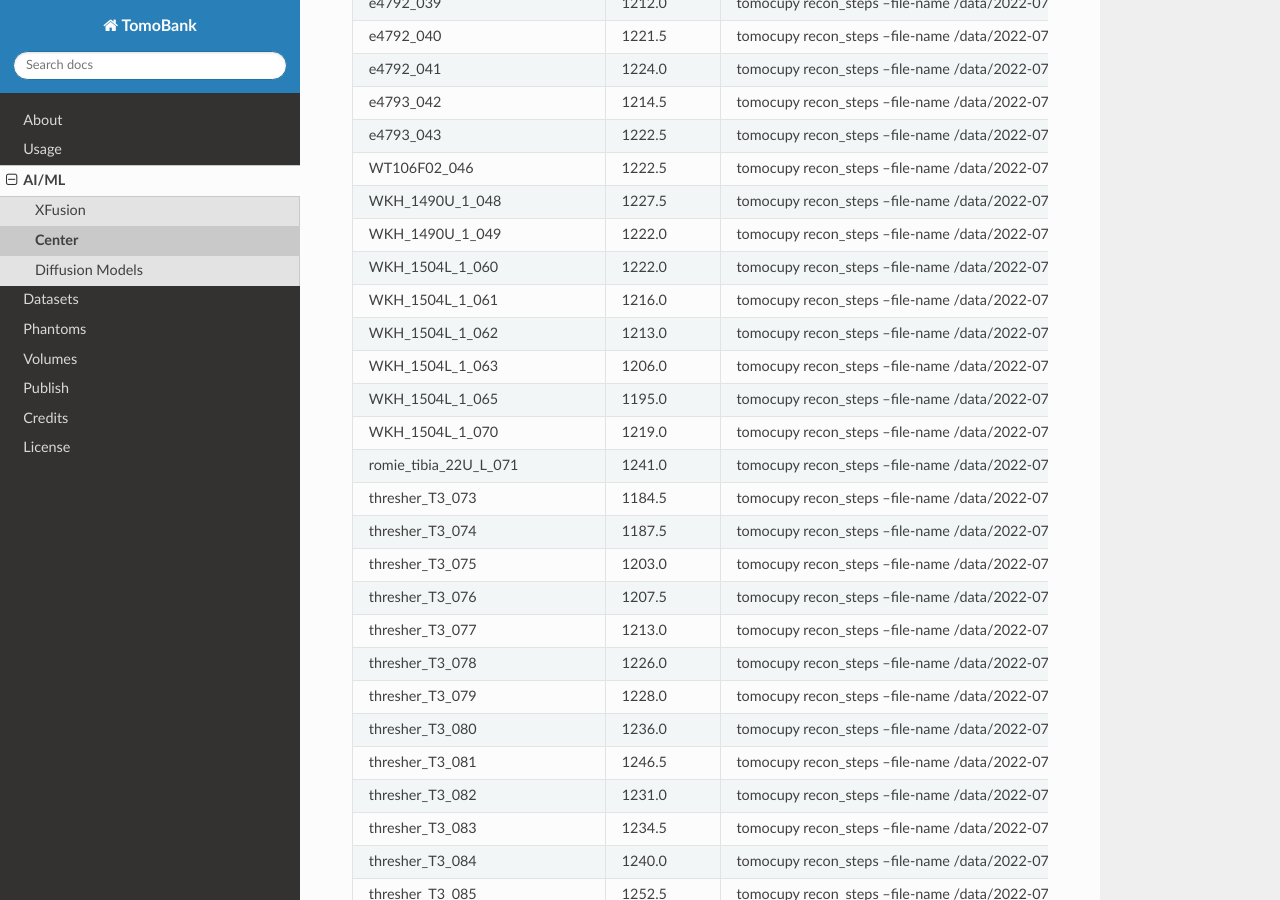
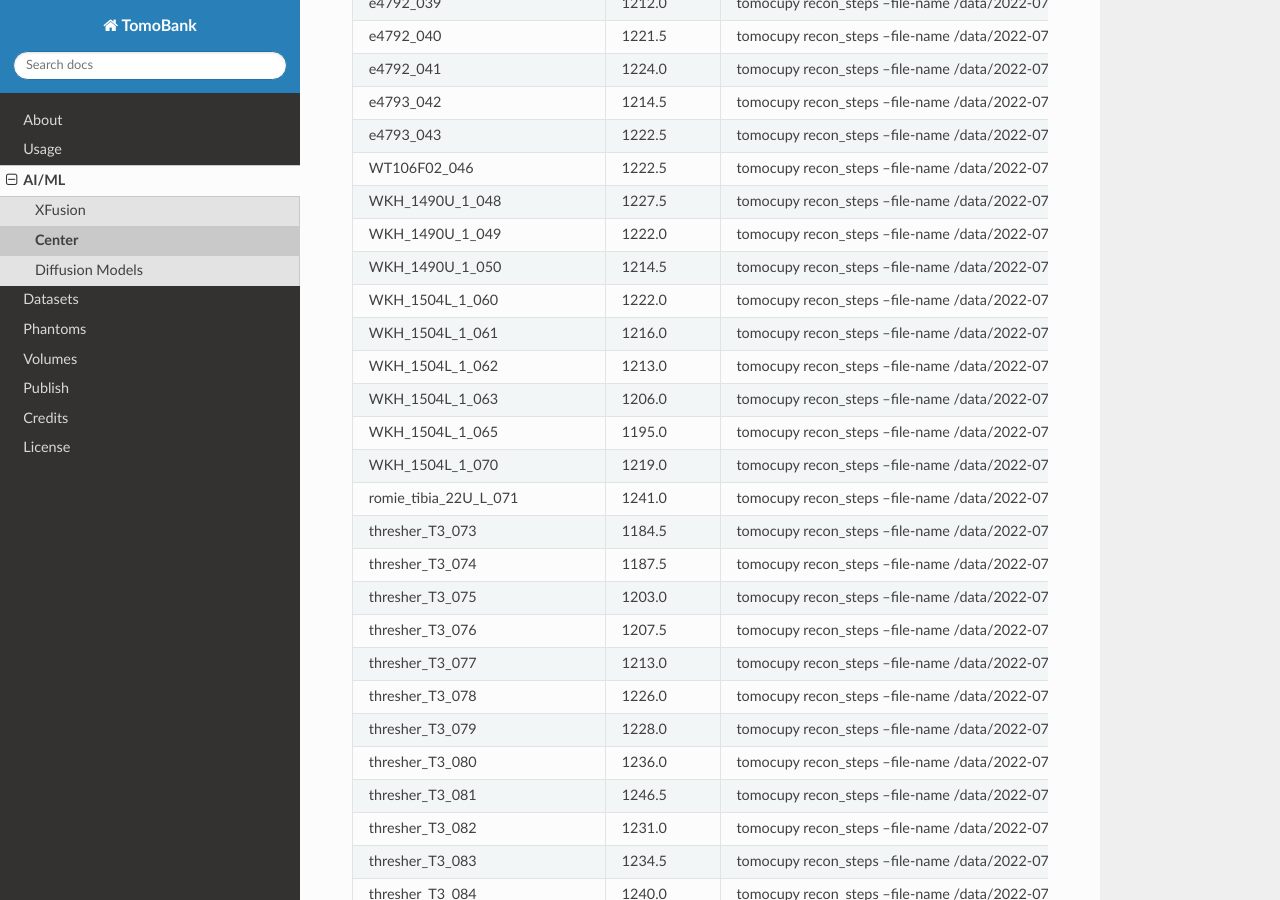
Before and after one commit to tomography/tomobank, a Sphinx documentation site: the page built from docs/source/ai/docs.ai.center.rst, in a window 1280 px wide and 900 px high, scrolled down 1849 px. Built offline with Sphinx 7.4.7 and the Read the Docs theme 3.1.0, drawn with Linux system fonts in a browser that asks for light colours.

Commit message:
final list

```diff
--- a/docs/source/ai/docs.ai.center.rst
+++ b/docs/source/ai/docs.ai.center.rst
@@ -159,6 +159,9 @@ The data are avaialable at ai_00001_
    * - WKH_1490U_1_049
      - 1222.0
      - tomocupy recon_steps --file-name /data/2022-07/Stock/WKH_1490U_1_049.h5 --rotation-axis 1222.0  --reconstruction-type try --remove-stripe-method fw
+   * - WKH_1490U_1_050
+     - 1214.5
+     - tomocupy recon_steps --file-name /data/2022-07/Stock/WKH_1490U_1_050.h5 --rotation-axis 1214.5  --reconstruction-type try --remove-stripe-method fw --dezinger 3
    * - WKH_1504L_1_060
      - 1222.0
      - tomocupy recon_steps --file-name /data/2022-07/Stock/WKH_1504L_1_060.h5 --rotation-axis 1222.0  --reconstruction-type try --remove-stripe-method fw
```
